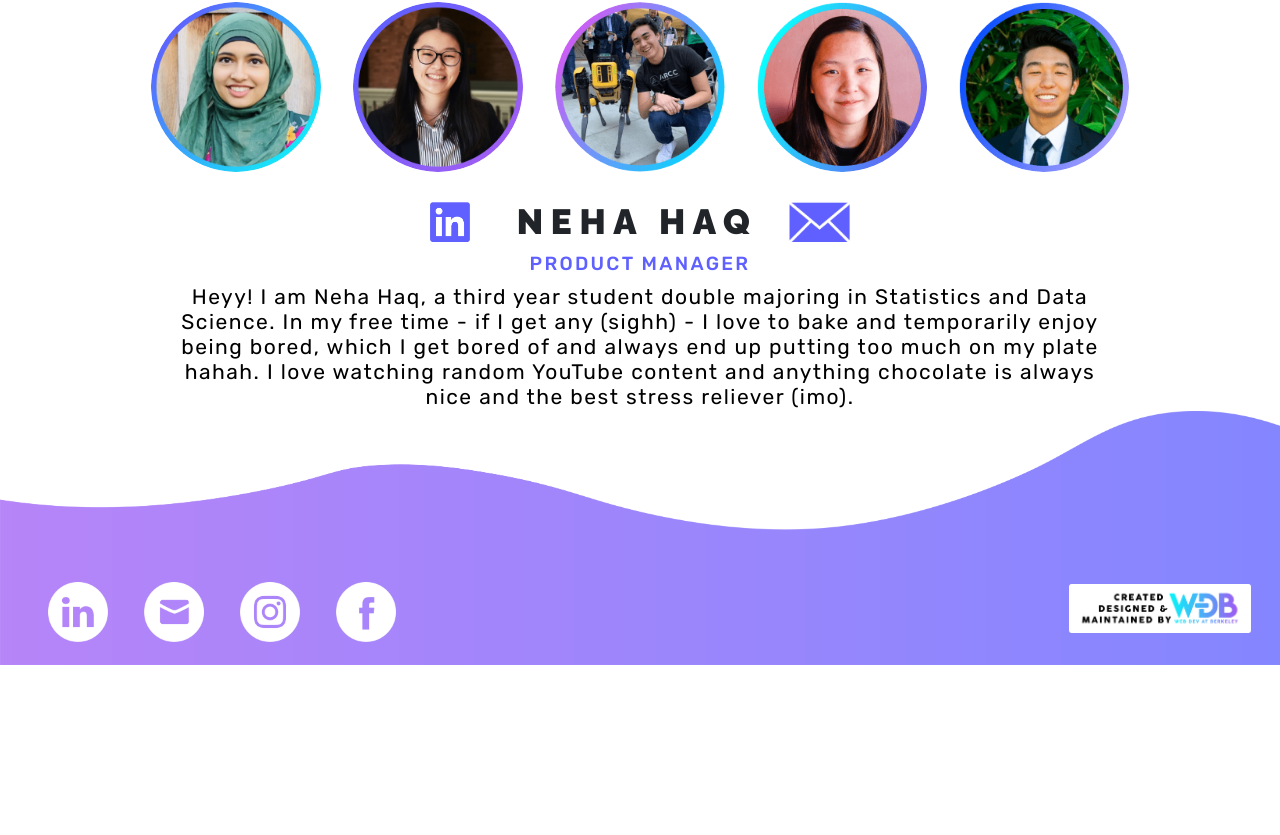
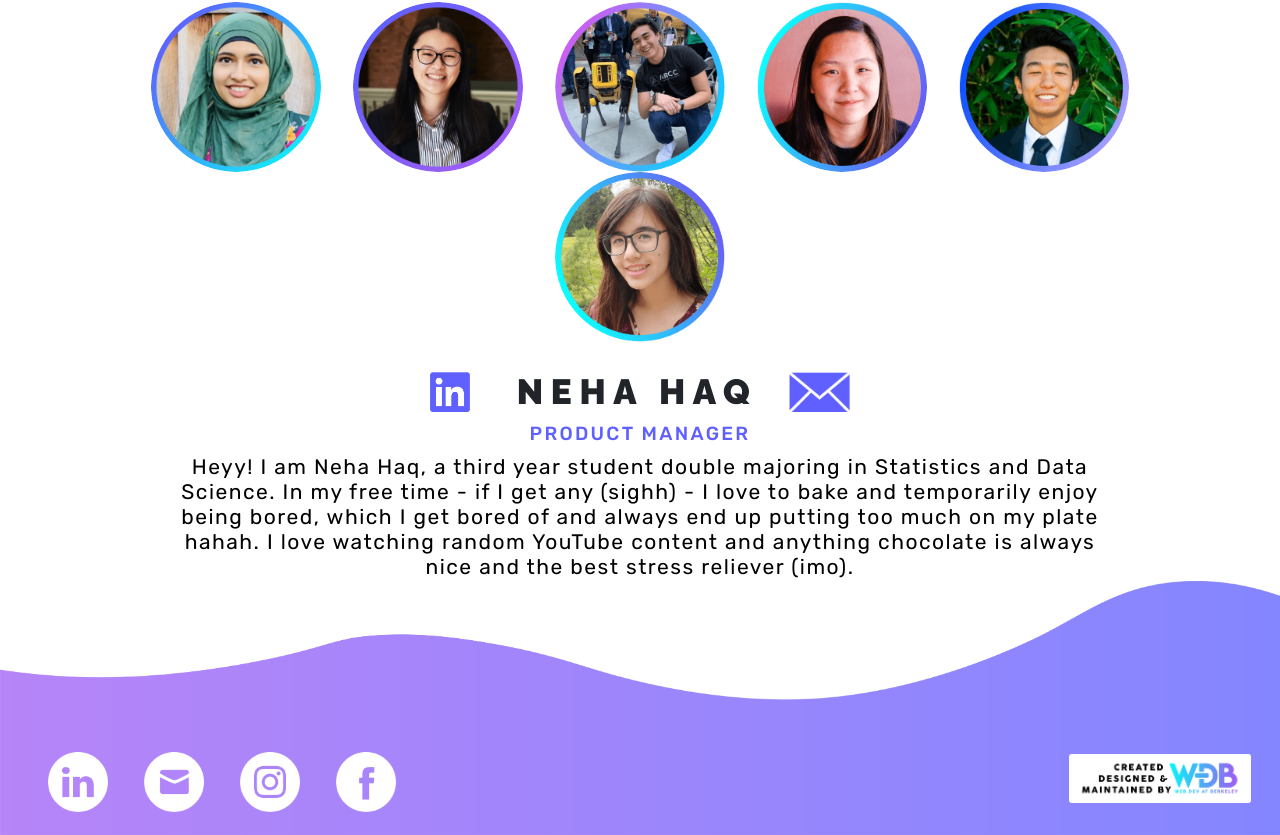
Before and after one commit to web-at-berkeley/wdb-website-archive-fa22, a React (Create React App) app: page /team in a window 1280 px wide. Shown: the part 2509-3344 px from the top of the page. Before the commit the page ends 3174 px from the top, so only its background shows below. Built offline with nearby package versions, Linux system fonts and the light colour scheme.

Commit message:
leadership updated

```diff
--- a/src/data/TeamData.js
+++ b/src/data/TeamData.js
@@ -16,6 +16,7 @@ import Neha from '../img/team/neha.png';
 import Caelin from '../img/team/caelin.png';
 import Alina from '../img/team/alina.png';
 import Albert from '../img/team/albert.png';
+import Ansa from '../img/team/ansa.png';
 import Arushi from '../img/team/arushi.png';
 import Hector from '../img/team/hector.png';
 
@@ -167,6 +168,14 @@ export const leadershipData = {
 		linkedin: 'https://www.linkedin.com/in/albert-tian-9a894b196/',
 		mail: 'mailto: atian@berkeley.edu',
 	},
+	Ansa: {
+		name: 'Ansa Schmulbach',
+		role: 'Project Manager',
+		description:
+			'',
+		linkedin: 'https://www.linkedin.com/in/viansa-schmulbach-74b055167/',
+		mail: 'mailto: ansa@berkeley.edu',
+	},
 	Arushi: {
 		name: 'Arushi Somani',
 		role: 'Frontend Educator',
@@ -194,6 +203,7 @@ export const leadershipData = {
 		Caelin: Caelin,
 		Alina: Alina,
 		Albert: Albert,
+		Ansa: Ansa,
 		Arushi: Arushi,
 		Hector: Hector,
 	},
--- a/src/pages/Team.js
+++ b/src/pages/Team.js
@@ -159,7 +159,7 @@ const Team = () => {
 				</Container>
 				<TeamLevel title="leadership" data={['April', 'Jessica', 'Izzie', 'Cindy', 'Noor']} />
 				<TeamLevel title="course staff" data={['Arushi', 'Hector']} />
-				<TeamLevel title="team leads" data={['Neha', 'Emily', 'Caelin', 'Alina', 'Albert']} />
+				<TeamLevel title="team leads" data={['Neha', 'Emily', 'Caelin', 'Alina', 'Albert', 'Ansa']} />
 				<Footer />
 			</div>
 			<TeamMobile />
--- a/src/pages/mobile/TeamMobile.js
+++ b/src/pages/mobile/TeamMobile.js
@@ -53,6 +53,7 @@ const Team = () => {
 		'Caelin',
 		'Alina',
 		'Albert',
+		'Ansa'
 	];
 
 	return (
```
Also changed, not shown: 2 other files (tests, documents, lock files or other folders).
